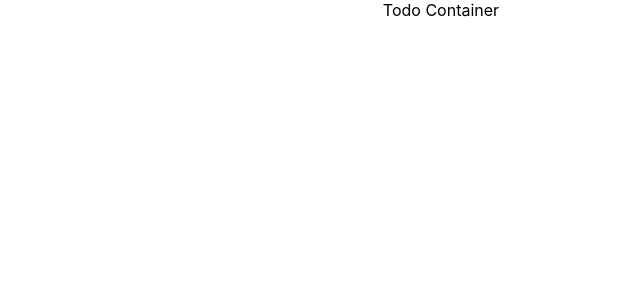
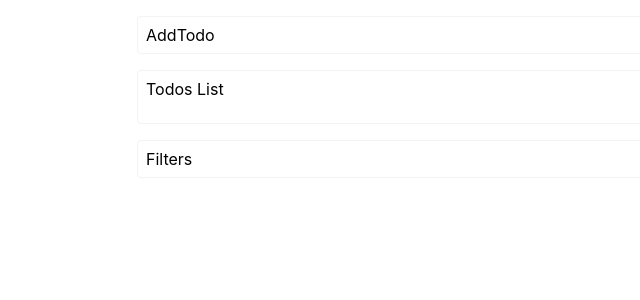
Before and after one commit to DerekJi/demo-react-redux, a React (Create React App) app: page / in a window 1280 px wide. Shown: the top 300 px of the page, without its empty margins (199-839 px from the left). Built offline with nearby package versions, Linux system fonts and the light colour scheme.

Commit message:
Setup page layouts

```diff
--- a/src/App.js
+++ b/src/App.js
@@ -1,11 +1,15 @@
 import React from 'react';
 import './App.scss';
-import TodoContainer from './pages/TodoContainer';
+import AddTodo from './pages/AddTodoContainer';
+import TodoList from './pages/TodoContainer';
+import Filter from './pages/FilterContainer';
 
 function App() {
   return (
     <div className="App">
-      <TodoContainer />
+      <AddTodo />
+      <TodoList />
+      <Filter />
     </div>
   );
 }
--- a/src/App.scss
+++ b/src/App.scss
@@ -1,5 +1,7 @@
 .App {
-  text-align: center;
+  text-align: left;
+  margin: 0 auto;
+  max-width: 640px;
 }
 
 .App-logo {
@@ -36,3 +38,10 @@
     transform: rotate(360deg);
   }
 }
+
+.d-panel {
+  border: 1px solid #f3f3f3;
+  border-radius: 4px;
+  margin: 16px;
+  padding: 8px;
+}
--- a/src/index.scss
+++ b/src/index.scss
@@ -5,6 +5,7 @@
     sans-serif;
   -webkit-font-smoothing: antialiased;
   -moz-osx-font-smoothing: grayscale;
+  text-align: center;
 }
 
 code {
--- /dev/null
+++ b/src/pages/AddTodoContainer.js
@@ -0,0 +1,10 @@
+import React from 'react';
+import { connect } from 'react-redux';
+
+const AddTodo = () => (
+<div className="d-add-todo d-panel">
+  AddTodo
+</div>
+);
+
+export default connect()(AddTodo);
--- /dev/null
+++ b/src/pages/FilterContainer.js
@@ -0,0 +1,10 @@
+import React from 'react';
+import { connect } from 'react-redux';
+
+const Filter = () => (
+<div className="d-panel d-filters">
+  Filters
+</div>
+);
+
+export default connect()(Filter);
--- a/src/pages/TodoContainer.js
+++ b/src/pages/TodoContainer.js
@@ -3,8 +3,8 @@
 
 const Todo = ({ todos }) => {
   return (
-    <div className="d-todos">
-      Todo Container
+    <div className="d-panel d-todos">
+      Todos List
       <ul>
       {
         todos.map(todo => (
```
